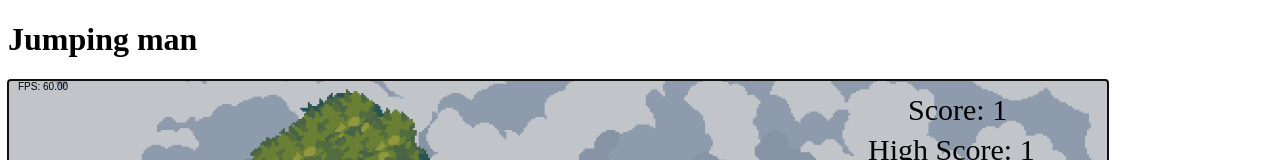
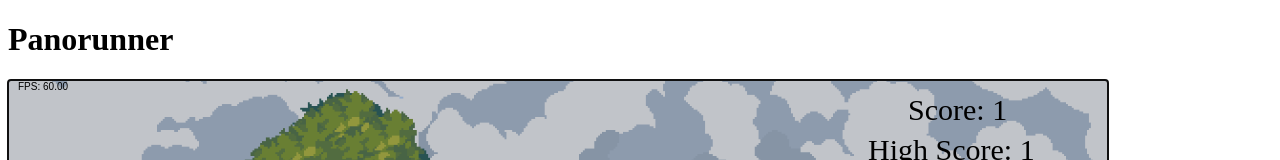
Before and after one commit to Blatko1/jumping-man, a website: page index.html in a window 1280 px wide. Shown: the top 160 px of the page. Drawn offline with Linux system fonts and the light colour scheme.

Commit message:
renamed to panorunner

```diff
--- a/index.html
+++ b/index.html
@@ -3,10 +3,10 @@
 <head>
     <meta charset="UTF-8">
     <meta name="viewport" content="width=device-width, initial-scale=1.0">
-    <title>Jumpin' Man</title>
+    <title>Panorunner</title>
 </head>
 <body>
-    <h1>Jumping man</h1>
+    <h1>Panorunner</h1>
     <canvas tabindex='1' id="canvas" width="1100" height="600">
         <img src="res/jump1.png" id="jump1" class="jumpSprite">
         <img src="res/jump2.png" id="jump2" class="jumpSprite">
```
Also changed, not shown: package.json (+4 -4 lines), 1 other file.
